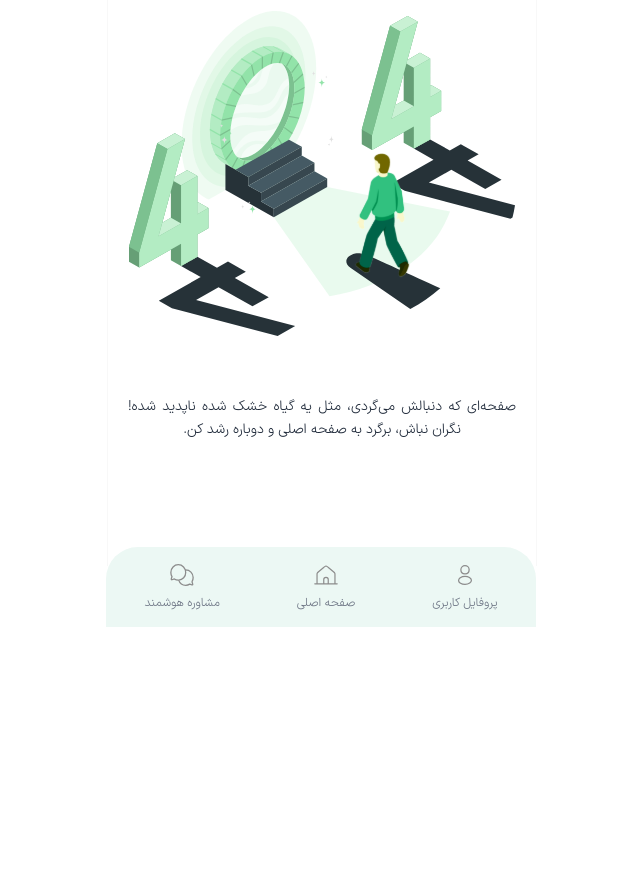
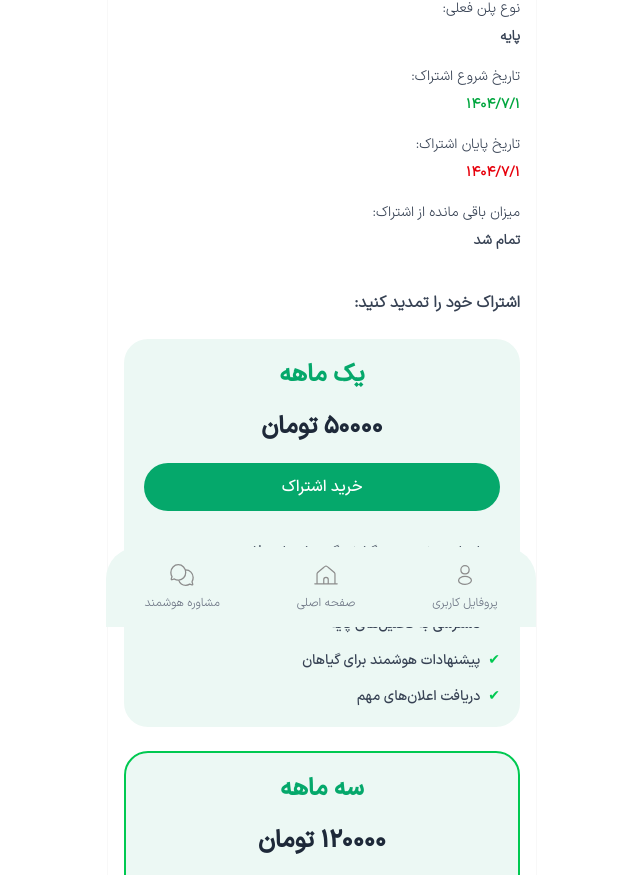
Before and after one commit to alirezzasarkar/smart-greenhouse-assistant, a React (Vite) app: page /profile/subscription-renewal in a window 1280 px wide. Shown: the part 173-1048 px from the top of the page, without its empty margins (318-958 px from the left). Before the commit the page ends 800 px from the top, so only its background shows below. Built offline with nearby package versions, Linux system fonts and the light colour scheme.

Commit message:
add SubscriptionRenewal

```diff
--- a/index.html
+++ b/index.html
@@ -3,7 +3,7 @@
   <head>
     <meta charset="UTF-8" />
     <link rel="icon" type="image/svg+xml" href="/vite.svg" />
-    <meta name="viewport" content="width=device-width, initial-scale=1.0" />
+    <meta name="viewport" content="width=device-width, initial-scale=1.0, maximum-scale=1.0, user-scalable=no">
     <title>اپلیکیشن هوشمند گلخانه</title>
   </head>
   <body>
--- a/src/App.jsx
+++ b/src/App.jsx
@@ -20,6 +20,7 @@ import BuySubscription from "./pages/BuySubscription";
 import Payments from "./pages/Payments";
 import AnalysisHistory from "./pages/AnalysisHistory";
 import SmartConsultant from "./pages/SmartConsultant";
+import SubscriptionRenewal from "./pages/SubscriptionRenewal";
 
 /**
  * The main app component, which sets up the routes and a subscription modal
@@ -90,6 +91,10 @@ function App() {
           <Route path="/water-detection" element={<WaterDetection />} />
           <Route path="/smart-consultant" element={<SmartConsultant />} />
           <Route path="/buy-subscription" element={<BuySubscription />} />
+          <Route
+            path="/profile/subscription-renewal"
+            element={<SubscriptionRenewal />}
+          />
           <Route path="*" element={<NotFound />} />
         </Route>
       </Routes>
--- a/src/components/common/ProfileMenu.jsx
+++ b/src/components/common/ProfileMenu.jsx
@@ -16,7 +16,7 @@ const ProfileMenu = () => {
     {
       label: "تمدید اشتراک",
       icon: "/public/assets/icons/profile-icon/subscription.svg",
-      to: "/profile/renew-subscription",
+      to: "/profile/subscription-renewal",
     },
     {
       label: "تاریخچه تحلیل ها",
@@ -28,15 +28,14 @@ const ProfileMenu = () => {
   return (
     <ul className="space-y-4 ">
       {menuItems.map((item, index) => (
-        <li
-          key={index}
-          className="border border-gray-200 flex items-center bg-white p-4 rounded-2xl "
-        >
-          <img src={item.icon} alt={item.label} className="w-6 h-6 ml-4" />
-          <Link to={item.to} className="text-sm text-gray-700 flex-1">
-            {item.label}
-          </Link>
-        </li>
+        <Link to={item.to} key={index} className="block">
+          <li className="border border-gray-200 flex items-center bg-white p-4 rounded-2xl ">
+            <img src={item.icon} alt={item.label} className="w-6 h-6 ml-4" />
+            <span className="text-sm text-gray-700 font-bold flex-1">
+              {item.label}
+            </span>
+          </li>
+        </Link>
       ))}
     </ul>
   );
--- /dev/null
+++ b/src/pages/SubscriptionRenewal.jsx
@@ -0,0 +1,84 @@
+import { useState } from "react";
+import SubscriptionPlanCard from "../components/common/SubscriptionPlanCard";
+
+const plans = [
+  {
+    title: "یک ماهه",
+    price: "۵۰۰۰۰ تومان",
+    features: [
+      "ارزیابی تخصصی و گزارش گیری اسمارت فارم",
+      "پشتیبانی ۲۴ ساعته",
+      "دسترسی به تحلیل‌های پایه",
+      "پیشنهادات هوشمند برای گیاهان",
+      "دریافت اعلان‌های مهم",
+    ],
+    button: "خرید اشتراک",
+  },
+  {
+    title: "سه ماهه",
+    price: "۱۲۰۰۰۰ تومان",
+    features: [
+      "ارزیابی تخصصی و گزارش گیری اسمارت فارم",
+      "پشتیبانی ۲۴ ساعته",
+      "دسترسی به تحلیل‌های پیشرفته",
+      "پیشنهادات هوشمند برای گیاهان",
+      "دریافت اعلان‌های مهم",
+    ],
+    button: "خرید اشتراک",
+    highlight: true,
+  },
+  {
+    title: "شش ماهه",
+    price: "۱۲۰۰۰۰ تومان",
+    features: [
+      "ارزیابی تخصصی و گزارش گیری اسمارت فارم",
+      "پشتیبانی ۲۴ ساعته",
+      "دسترسی به تحلیل‌های پیشرفته",
+      "پیشنهادات هوشمند برای گیاهان",
+      "دریافت اعلان‌های مهم",
+    ],
+    button: "خرید اشتراک",
+  },
+];
+
+const SubscriptionRenewal = () => {
+  const [subscriptionStatus, setSubscriptionStatus] = useState("تمام شد");
+  const [remainingDays, setRemainingDays] = useState(0);
+
+  return (
+    <div className="p-4">
+      <p className="text-justify text-gray-500 text-sm mb-6 leading-relaxed">
+        مدت زمان اشتراک شما رو به پایان است! با تمدید اشتراک خود، دسترسی به
+        تمامی امکانات هوشمند، مشاوره‌های تخصصی و پیشنهادات پیشرفته برای گیاهان
+        را حفظ کنید. از نگهداری تا رشد سالم‌تر گیاهانتان لذت ببرید.
+      </p>
+      <div className="mb-6">
+        <p className="text-sm text-gray-700 mb-5">
+          نوع پلن فعلی: <span className="block mt-2 font-bold">پایه</span>
+        </p>
+        <p className="text-sm text-gray-700 mb-5">
+          تاریخ شروع اشتراک:
+          <span className="block mt-2 font-bold text-green-600">۱۴۰۴/۷/۱</span>
+        </p>
+        <p className="text-sm text-gray-700 mb-5">
+          تاریخ پایان اشتراک:
+          <span className="block mt-2 font-bold text-red-600">۱۴۰۴/۷/۱</span>
+        </p>
+        <p className="text-sm text-gray-700 mb-5">
+          میزان باقی مانده از اشتراک:
+          <span className="block mt-2 font-bold">{subscriptionStatus}</span>
+        </p>
+        <p className="mt-10 font-semibold text-gray-700">
+          اشتراک خود را تمدید کنید:
+        </p>
+      </div>
+      <div className="flex flex-col gap-6">
+        {plans.map((plan) => (
+          <SubscriptionPlanCard key={plan.title} plan={plan} />
+        ))}
+      </div>
+    </div>
+  );
+};
+
+export default SubscriptionRenewal;
```
Also changed, not shown: src/components/common/AccountInfoForm.jsx (added), src/styles/loader.css (added).
